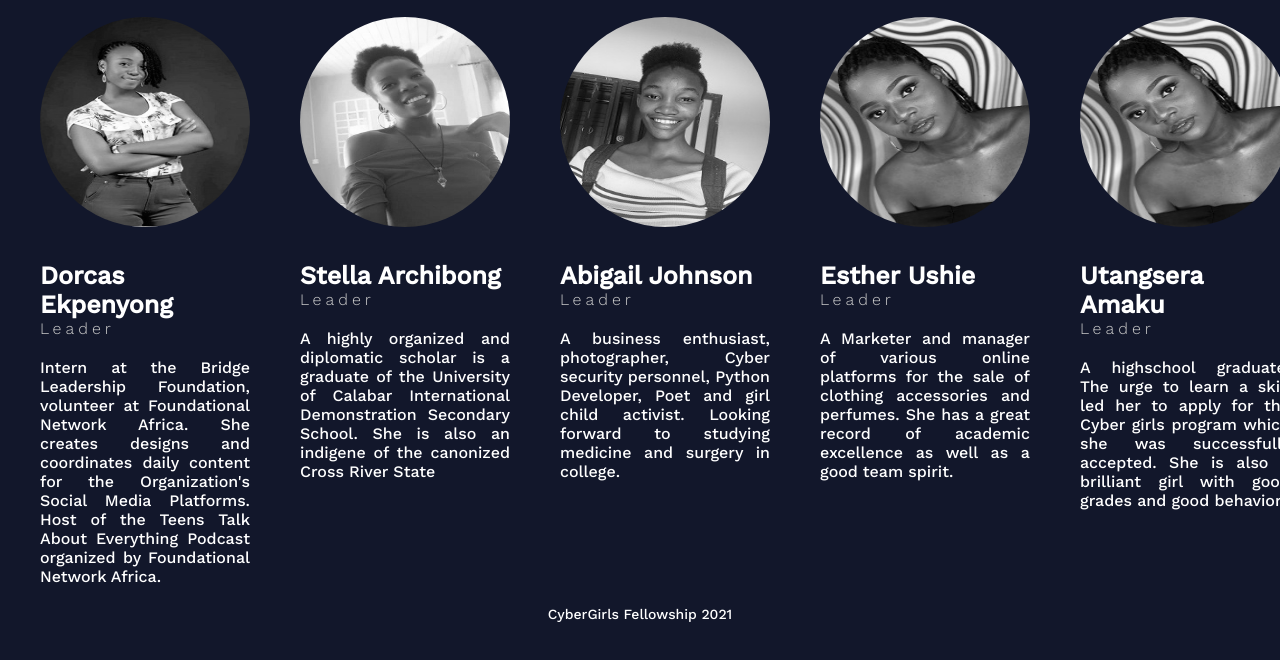
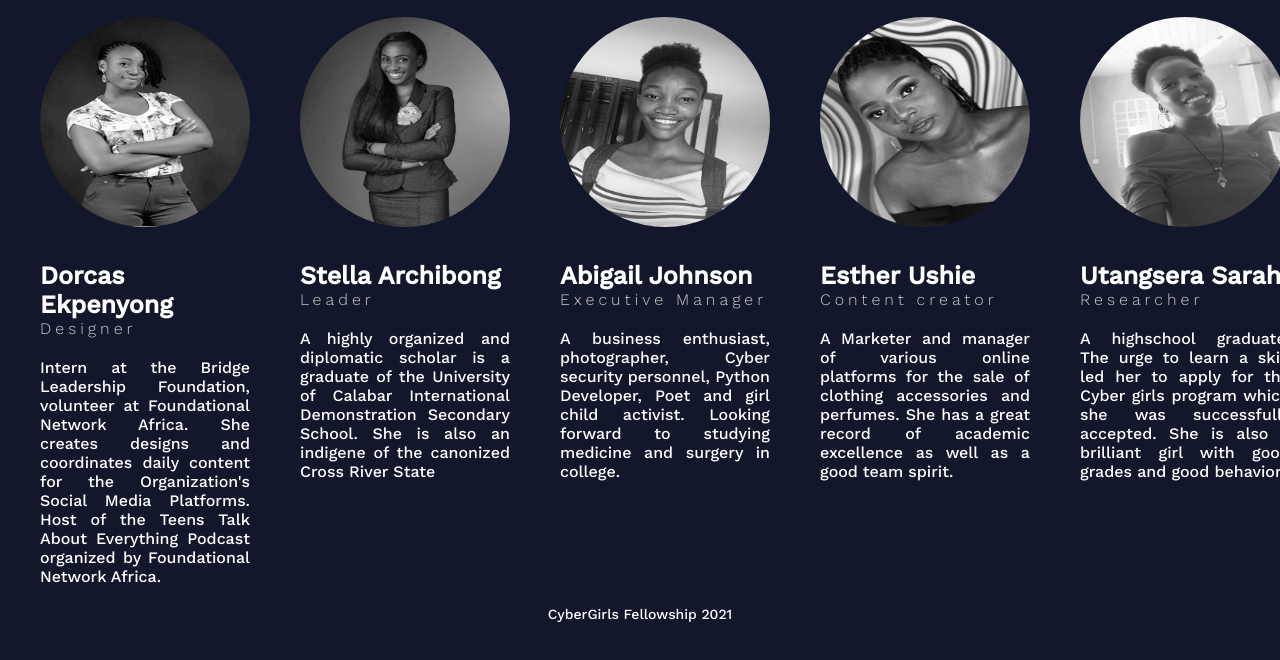
Before and after one commit to preciousjohn/Team-Incognito, a plain HTML site: page index.html in a window 1280 px wide. Shown: the part 94-754 px from the top of the page. Drawn offline with nearby package versions, Linux system fonts and the light colour scheme.

Commit message:
edit profile

```diff
--- a/index.html
+++ b/index.html
@@ -17,13 +17,13 @@
                 <img src="images/dorcas.jpg" class="profile-pic">
 
                 <h3 class="title">Dorcas Ekpenyong</h3>
-                <h5>Leader</h5>
+                <h5>Designer</h5>
                 <p>Intern at the Bridge Leadership Foundation, volunteer at Foundational Network Africa. She creates designs and coordinates daily content for the Organization's Social Media Platforms.
                     Host of the Teens Talk About Everything Podcast organized by Foundational Network Africa.</p>
              </div>
 
              <div class="profile">
-                <img src="images/stella.jpg" class="profile-pic">
+                <img src="images/estyi.jpg" class="profile-pic">
 
                 <h3 class="title">Stella Archibong</h3>
                 <h5>Leader</h5>
@@ -34,7 +34,7 @@
                 <img src="images/abby.jpg" class="profile-pic">
 
                 <h3 class="title">Abigail Johnson</h3>
-                <h5>Leader</h5>
+                <h5>Executive Manager</h5>
                 <p>A business enthusiast, photographer, Cyber security personnel, Python Developer, Poet and girl child activist. Looking forward to studying medicine and surgery in college.
                 </p>
              </div>
@@ -43,17 +43,17 @@
                 <img src="images/esty.jpg" class="profile-pic">
 
                 <h3 class="title">Esther Ushie</h3>
-                <h5>Leader</h5>
+                <h5>Content creator</h5>
                 <p>A Marketer and manager of various online platforms for the sale of clothing accessories and perfumes.
                  She has a great record of academic excellence as well as a good team spirit.
                 </p>
              </div>
 
              <div class="profile">
-                <img src="images/esty.jpg" class="profile-pic">
+                <img src="images/stella.jpg" class="profile-pic">
 
-                <h3 class="title">Utangsera Amaku</h3>
-                <h5>Leader</h5>
+                <h3 class="title">Utangsera Sarah</h3>
+                <h5>Researcher</h5>
                 <p>A highschool graduate. The urge to learn a skill led her to apply for the Cyber girls program which she was successfully accepted. She is also a brilliant girl with good grades and good behavior.</p>
              </div>
          </div>
```
Also changed, not shown: Images/estyi.jpg (added).
